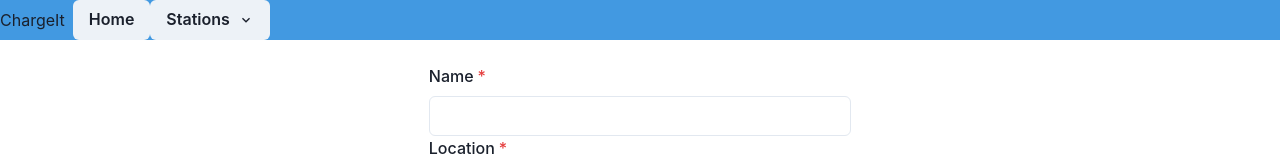
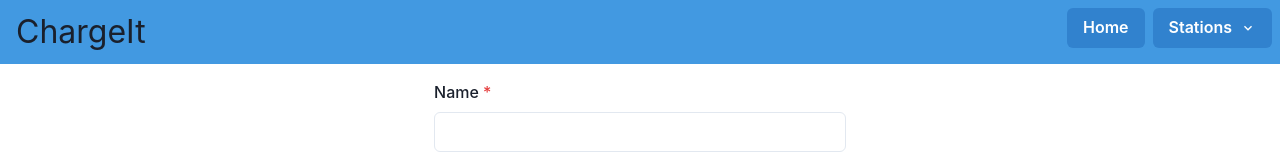
Before and after one commit to VladTZY/ChargeIt, a Next.js app in the folder nextFrontEnd/charge_it_frontend/: page /stations/add in a window 1280 px wide. Shown: the top 156 px of the page. Built offline with nearby package versions, Linux system fonts and the light colour scheme; no server answers.

Commit message:
Navbar style update

```diff
--- a/nextFrontEnd/charge_it_frontend/components/Navbar.js
+++ b/nextFrontEnd/charge_it_frontend/components/Navbar.js
@@ -1,47 +1,76 @@
-import React from 'react'
-import NextLink from 'next/link'
+import React from "react";
+import NextLink from "next/link";
 
-import { ChevronDownIcon } from '@chakra-ui/icons'
+import { ChevronDownIcon, HamburgerIcon } from "@chakra-ui/icons";
 
 import {
 	Text,
 	Button,
-    HStack,
+	Container,
 	Menu,
 	MenuButton,
 	MenuList,
 	MenuItem,
-    Box
-} from '@chakra-ui/react'
+	Box,
+	Flex,
+} from "@chakra-ui/react";
 
 export const Navbar = () => {
 	return (
-    <HStack backgroundColor="blue.400">
-        <Text>ChargeIt</Text>
+		<Box w="100%" position="fixed" backgroundColor="blue.400">
+			<Container
+				display="flex"
+				p={2}
+				maxW="100%"
+				wrap="wrap"
+				align="center"
+				justify="space-between"
+			>
+				<Flex align="center" mr={2}>
+					<Text pl={2} fontSize="32px">
+						ChargeIt
+					</Text>
+				</Flex>
 
-        <Box display={{base: "none", md: "flex"}}>
+				<Box x flex={1} align="right">
+					<Box display={{ base: "none", md: "inline-block" }}>
 						<NextLink href="/">
-                    <Button href="/">Home</Button>
+							<Button colorScheme="blue" mr={2} href="/">
+								Home
+							</Button>
 						</NextLink>
 
 						<Menu>
-                <MenuButton as={Button} rightIcon={<ChevronDownIcon />}>Stations</MenuButton>
+							<MenuButton
+								colorScheme="blue"
+								as={Button}
+								rightIcon={<ChevronDownIcon />}
+							>
+								Stations
+							</MenuButton>
 
 							<MenuList>
 								<MenuItem>
-                        <NextLink href="/stations">All stations</NextLink>
+									<NextLink href="/stations">
+										All stations
+									</NextLink>
 								</MenuItem>
 
 								<MenuItem>
-                        <NextLink href="/stations/add">Add stations</NextLink>
+									<NextLink href="/stations/add">
+										Add stations
+									</NextLink>
 								</MenuItem>
 							</MenuList>
 						</Menu>
 					</Box>
+				</Box>
 
-        <Box display={{base: "flex", md: "none"}}>
+				<Box display={{ base: "flex", md: "none" }}>
 					<Menu>
-                <MenuButton as={Button}>V</MenuButton>
+						<MenuButton colorScheme="blue" as={Button}>
+							<HamburgerIcon />
+						</MenuButton>
 
 						<MenuList>
 							<MenuItem>
@@ -49,18 +78,22 @@ export const Navbar = () => {
 							</MenuItem>
 
 							<MenuItem>
-                            <NextLink href="/stations">All stations</NextLink>
+								<NextLink href="/stations">
+									All stations
+								</NextLink>
 							</MenuItem>
 
 							<MenuItem>
-                        <NextLink href="/stations/add">Add stations</NextLink>
+								<NextLink href="/stations/add">
+									Add stations
+								</NextLink>
 							</MenuItem>
 						</MenuList>
 					</Menu>
 				</Box>
-
-    </HStack>
-  )
-}
+			</Container>
+		</Box>
+	);
+};
 
 export default Navbar;
--- /dev/null
+++ b/nextFrontEnd/charge_it_frontend/components/layout/LayoutMain.js
@@ -0,0 +1,17 @@
+import { Box, Container } from "@chakra-ui/react";
+import React from "react";
+import Navbar from "../Navbar";
+
+const LayoutMain = ({ children }) => {
+	return (
+		<Box>
+			<Navbar />
+
+			<Container maxW="100%" pt={14}>
+				{children}
+			</Container>
+		</Box>
+	);
+};
+
+export default LayoutMain;
--- a/nextFrontEnd/charge_it_frontend/pages/_app.js
+++ b/nextFrontEnd/charge_it_frontend/pages/_app.js
@@ -1,14 +1,14 @@
-import { ChakraProvider } from '@chakra-ui/react'
-import Navbar from '../components/Navbar'
+import { ChakraProvider } from "@chakra-ui/react";
+import LayoutMain from "../components/layout/LayoutMain";
 
 function MyApp({ Component, pageProps }) {
-
-  return (
-    <ChakraProvider>
-      <Navbar />
-      <Component {...pageProps} />
-    </ChakraProvider>
-   )
+	return (
+		<ChakraProvider>
+			<LayoutMain>
+				<Component {...pageProps} />
+			</LayoutMain>
+		</ChakraProvider>
+	);
 }
 
-export default MyApp
+export default MyApp;
```
Also changed, not shown: nextFrontEnd/charge_it_frontend/pages/stations/[id].js (+8 -8 lines). Lines whose indentation alone changed are shown as unchanged.
